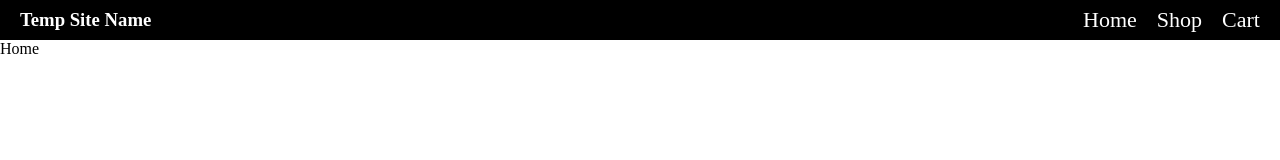
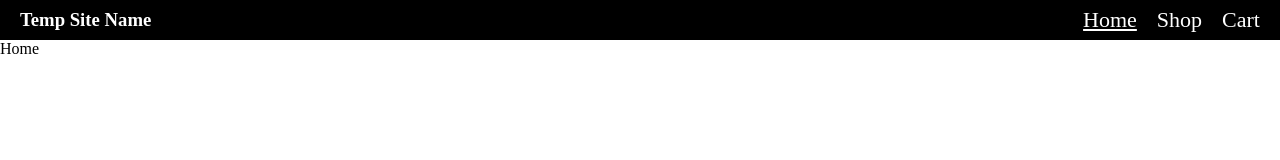
Before and after one commit to robisonwebdev/shopping-cart, a React (Create React App) app: page / in a window 1280 px wide. In both pictures the pointer is over the item "Home". Shown: the top 160 px of the page. Built offline with nearby package versions, Linux system fonts and the light colour scheme; a web font is replaced by a local one.

Commit message:
Added cursor, and underline on li:hover

```diff
--- a/src/styles/Navbar.css
+++ b/src/styles/Navbar.css
@@ -20,3 +20,8 @@ nav {
   font-size: 22px;
   list-style: none;
 }
+
+#navLinks li:hover {
+  cursor: pointer;
+  text-decoration: underline;
+}
```
